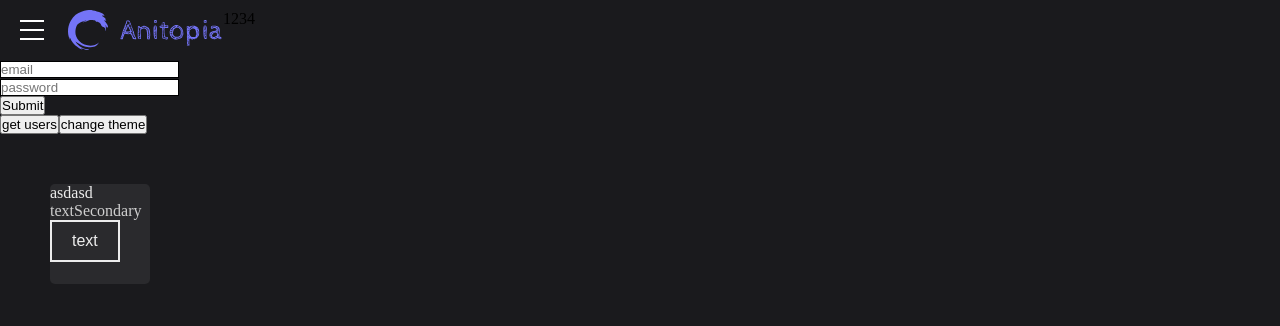
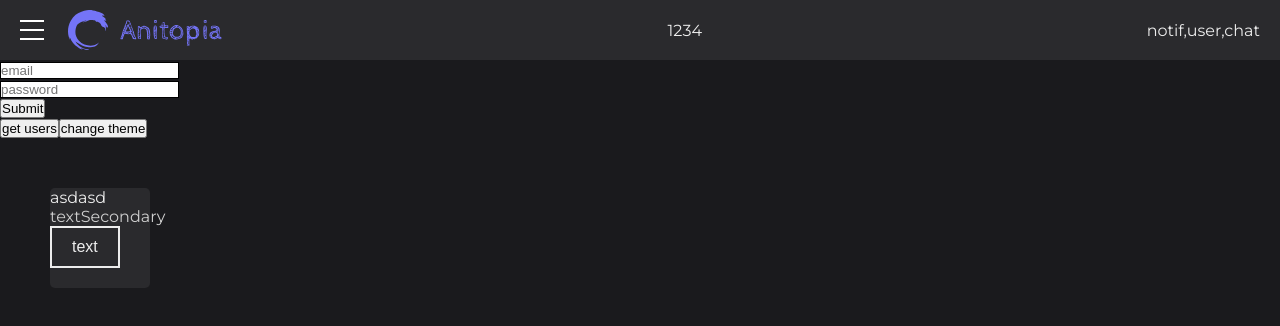
Before and after one commit to ShutSasha/Anitopia, a React (Vite) app in the folder packages/client/: page /login in a window 1280 px wide. Shown: the top 326 px of the page. Built offline with nearby package versions, Linux system fonts and the light colour scheme; no server answers.

Commit message:
ref: decompose styles

```diff
--- a/packages/client/src/modules/app/app.module.tsx
+++ b/packages/client/src/modules/app/app.module.tsx
@@ -1,5 +1,6 @@
 import React from 'react'
 import Router from '~router/router'
+import GlobalStyle from '~shared/styles/global-styles'
 import { useTheme } from '~shared/styles/theme.context'
 
 const App = (): JSX.Element => {
@@ -7,6 +8,7 @@ const App = (): JSX.Element => {
 
   return (
     <div className={theme}>
+      <GlobalStyle $theme={theme} />
       <Router />
     </div>
   )
--- a/packages/client/src/shared/components/burger-menu/burger-menu.component.tsx
+++ b/packages/client/src/shared/components/burger-menu/burger-menu.component.tsx
@@ -3,8 +3,8 @@ import styled from 'styled-components'
 
 interface StyledBurgerMenu {
   $isopen: boolean
-  margin?: string
-  padding?: string
+  $margin?: string
+  $padding?: string
 }
 
 interface BurgerMenuProps extends StyledBurgerMenu {
@@ -12,8 +12,8 @@ interface BurgerMenuProps extends StyledBurgerMenu {
 }
 
 const Toggle = styled.button<StyledBurgerMenu>`
-  margin: ${({ margin }): string => margin || '0'};
-  padding: ${({ padding }): string => padding || '0'};
+  margin: ${({ $margin }): string => $margin || '0'};
+  padding: ${({ $padding }): string => $padding || '0'};
   width: 24px;
   height: 20px;
   position: relative;
--- a/packages/client/src/shared/components/flex/flex.component.tsx
+++ b/packages/client/src/shared/components/flex/flex.component.tsx
@@ -3,11 +3,11 @@ import styled from 'styled-components'
 import { ISiteColors, siteColors } from '~shared/styles/theme.context'
 
 interface StyledFlexProps {
-  direction?: string
-  align?: string
-  justify?: string
-  margin?: string
-  padding?: string
+  $direction?: string
+  $align?: string
+  $justify?: string
+  $margin?: string
+  $padding?: string
 }
 
 interface FlexProps extends StyledFlexProps {
@@ -21,15 +21,17 @@ interface FlexWithBackgroundProps extends FlexProps {
 
 const StyledFlex = styled.div<StyledFlexProps>`
   display: flex;
-  flex-direction: ${({ direction }): string => direction || 'row'};
-  align-items: ${({ align }): string => align || 'stretch'};
-  justify-content: ${({ justify }): string => justify || 'flex-start'};
-  margin: ${({ margin }): string => margin || '0'};
-  padding: ${({ padding }): string => padding || '0'};
+  flex-direction: ${({ $direction }): string => $direction || 'row'};
+  align-items: ${({ $align }): string => $align || 'stretch'};
+  justify-content: ${({ $justify }): string => $justify || 'flex-start'};
+  margin: ${({ $margin }): string => $margin || '0'};
+  padding: ${({ $padding }): string => $padding || '0'};
 `
 
 const StyledFlexWithBackground = styled(StyledFlex)<{ theme: keyof ISiteColors; background?: string }>`
-  backgroudn: ${({ theme, background }): string => (background ? background : siteColors[theme].main)};
+  background: ${({ theme, background }): string => {
+    return background ? background : (siteColors[theme] as ISiteColors[keyof ISiteColors]).main
+  }};
 `
 
 export const Flex: FC<FlexProps> = ({ children, ...styles }): JSX.Element => {
--- a/packages/client/src/shared/components/header/header.component.tsx
+++ b/packages/client/src/shared/components/header/header.component.tsx
@@ -13,9 +13,9 @@ export const Header: FC = (): JSX.Element => {
   }
 
   return (
-    <FlexWithBackground theme={theme} padding='10px 20px'>
-      <Flex align='center'>
-        <BurgerMenu $isopen={isBurgerOpen} handleClick={handleBurgerOpen} margin='0 24px 0 0' />
+    <FlexWithBackground theme={theme} $padding='10px 20px' $align='center' $justify='space-between'>
+      <Flex $align='center'>
+        <BurgerMenu $isopen={isBurgerOpen} handleClick={handleBurgerOpen} $margin='0 24px 0 0' />
         <Logo />
       </Flex>
       <Flex>
@@ -24,7 +24,7 @@ export const Header: FC = (): JSX.Element => {
         <div>3</div>
         <div>4</div>
       </Flex>
-      <div className='global-chat'></div>
+      <div className='global-chat'>notif,user,chat</div>
     </FlexWithBackground>
   )
 }
--- /dev/null
+++ b/packages/client/src/shared/styles/fonts/font-size.enum.ts
@@ -0,0 +1,10 @@
+export const enum FONT_SIZE {
+  EXTRA_SMALL = '0.75rem', // 12px
+  SMALL = '0.875rem', // 14px
+  REGULAR = '1rem', // 16px (default)
+  MEDIUM = '1.125rem', // 18px
+  LARGE = '1.25rem', // 20px
+  EXTRA_LARGE = '1.5rem', // 24px
+  HUGE = '2rem', // 32px
+  EXTRA_HUGE = '3rem', // 48px
+}
--- /dev/null
+++ b/packages/client/src/shared/styles/fonts/font-weight.enum.ts
@@ -0,0 +1,11 @@
+export const enum FONT_WEIGHT {
+  THIN = '100',
+  EXTRA_LIGHT = '200',
+  LIGHT = '300',
+  REGULAR = '400',
+  MEDIUM = '500',
+  SEMI_BOLD = '600',
+  BOLD = '700',
+  EXTRA_BOLD = '800',
+  BLACK = '900',
+}
--- /dev/null
+++ b/packages/client/src/shared/styles/global-styles.ts
@@ -0,0 +1,18 @@
+import { createGlobalStyle } from 'styled-components'
+import { ISiteColors, siteColors } from './theme.context'
+import { fonts } from './fonts/fonts.const'
+import { FONT_WEIGHT } from './fonts/font-weight.enum'
+
+interface GlobalStyleprops {
+  $theme: keyof ISiteColors
+}
+
+const GlobalStyle = createGlobalStyle<GlobalStyleprops>`
+  body {
+    color: ${({ $theme }): string => (siteColors[$theme] as ISiteColors[keyof ISiteColors]).textPrimary};
+    font-family: ${fonts.montserrat};
+    font-weight: ${FONT_WEIGHT.REGULAR};
+  }
+`
+
+export default GlobalStyle
```
Also changed, not shown: packages/client/src/types/styles/styles.types.ts (added, +25 -0 lines), packages/client/src/shared/components/text/paragraph.component.tsx (added), packages/client/src/shared/styles/fonts/fonts.const.ts (renamed from packages/client/src/shared/styles/fonts.const.ts).
